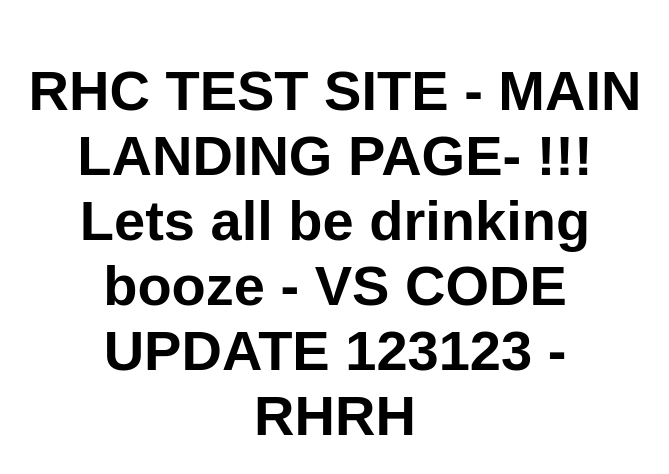
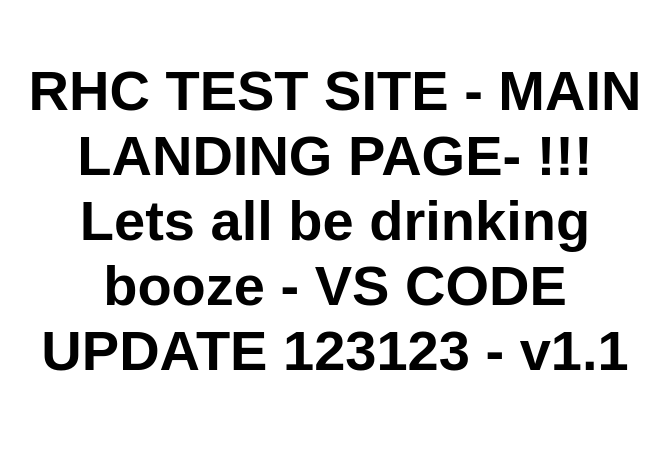
Before and after one commit to rosshamm/rhcstaticsite, a plain HTML site: page index.html in a window 1280 px wide. Shown: the whole page, without its empty margins (305-974 px from the left). Drawn offline with Linux system fonts and the light colour scheme.

Commit message:
testign v1.1

```diff
--- a/index.html
+++ b/index.html
@@ -11,7 +11,7 @@
 <body>
   <main>
     <h1>RHC TEST SITE - MAIN LANDING PAGE- !!!
-      Lets all be drinking booze - VS CODE UPDATE 123123 - RHRH
+      Lets all be drinking booze - VS CODE UPDATE 123123 - v1.1
     </h1>
   </main>
 </body>
```
